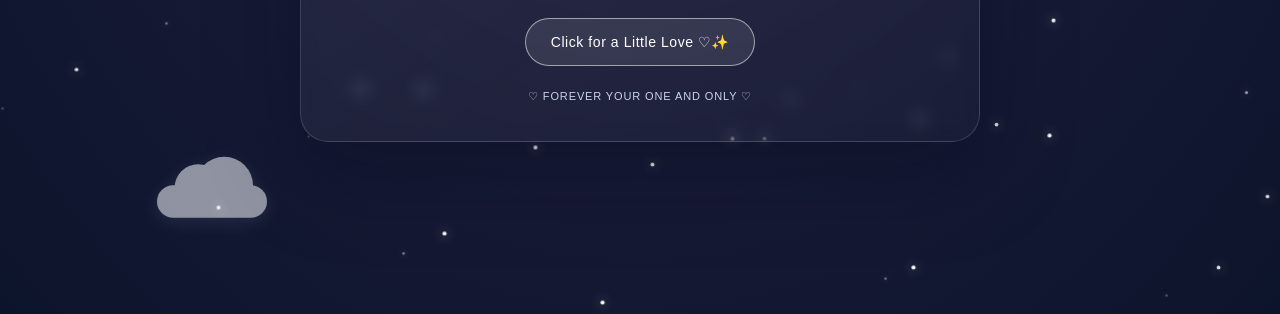
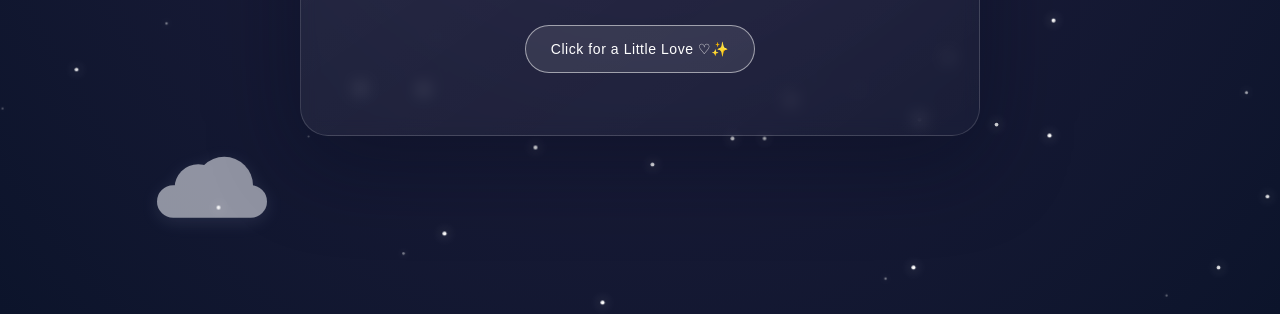
Before and after one commit to haghamohamadi12-lang/birthday-love, a plain HTML site: page index.html in a window 1280 px wide. Shown: the part 486-800 px from the top of the page. Drawn offline with Linux system fonts and the light colour scheme.

Commit message:
Update index.html

```diff
--- a/index.html
+++ b/index.html
@@ -47,7 +47,7 @@ button:hover{background:#ffffff30;transform:translateY(-2px);box-shadow:0 0 25px
   <h2>My One and Only <span class="heart">♥</span></h2>
   <p class="intro">No matter how many miles separate us, you will always have a special place in my heart.</p>
   <button id="openBtn" type="button">Click for a Little Love ♡✨</button>
-  <div class="hint">♡  FOREVER YOUR ONE AND ONLY  ♡</div>
+  <div class="hint"> </div>
   <article id="letter">
     <h3>To My One and Only, 🤍</h3>
     <p>Happy Birthday to the most special person in my life.</p>
```
